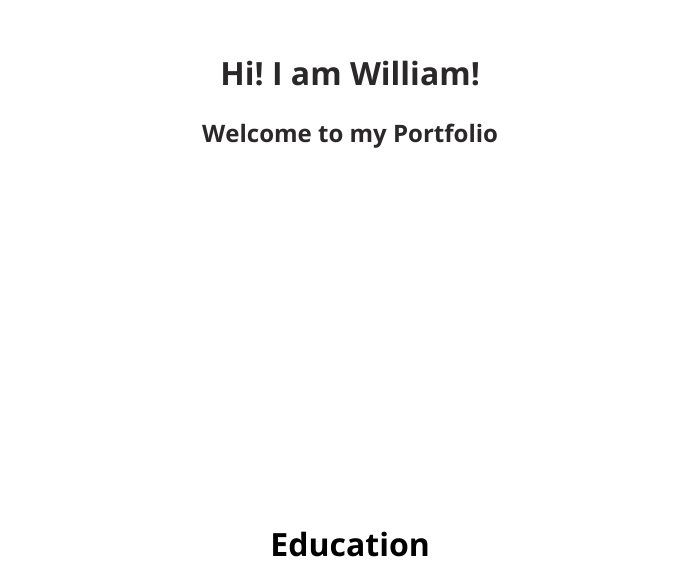
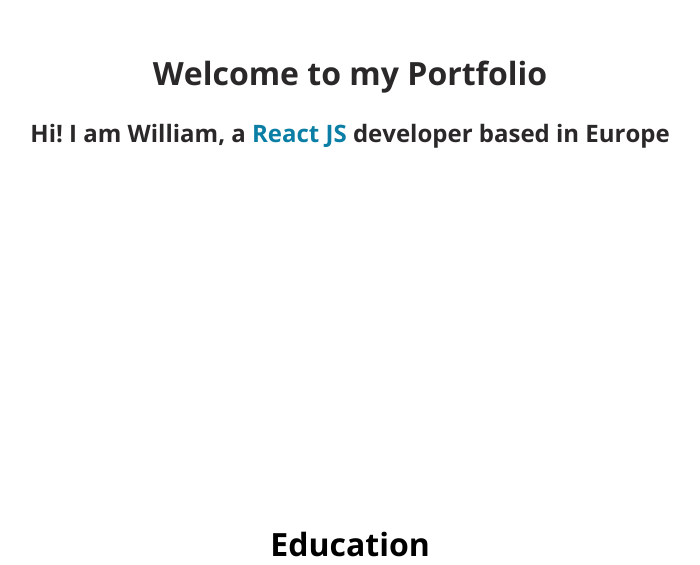
Before and after one commit to Arce-Mdina/Arce-Mdina.github.io, a React (Vite) app: page / in a window 1280 px wide. Shown: the part 300-865 px from the top of the page, without its empty margins (290-990 px from the left). Built offline with nearby package versions, Linux system fonts and the light colour scheme.

Commit message:
Made some changes to the heading layout

```diff
--- a/src/App.css
+++ b/src/App.css
@@ -39,7 +39,7 @@
     position:absolute;
 }
 
-.header-1, .header-2 {
+.header-1, .header-2, .header-3 {
     transition: 0.3s ease-in;
 }
 
@@ -49,6 +49,10 @@
 
 .header-1:hover {
     color:dodgerblue;
+}
+
+.header-3:hover {
+    color:forestgreen;
 }
 
 .content {
@@ -65,3 +69,11 @@
     color:white;
     text-align:center;
 }
+
+/* .react-logo {
+    display: none;
+}
+
+.react-name:hover + .react-logo {
+    display:block;
+} */
--- a/src/App.jsx
+++ b/src/App.jsx
@@ -8,9 +8,11 @@ function App() {
     <>
       <div className="header">
         <div className="title">
-          <h1><span className="header-1">Hi!</span> I am William!</h1>
+          <h1>Welcome to my <span className="header-2">Portfolio</span></h1>
           <br></br>
-          <h2>Welcome to my <span className="header-2">Portfolio</span></h2>
+          <h2><span className="header-1">Hi!</span> I am William, a <span style={{ color: "#0a7ea4ff" }}>React JS</span> developer based in <span className="header-3">Europe</span></h2>
+
+
         </div>
       </div>
 
```
